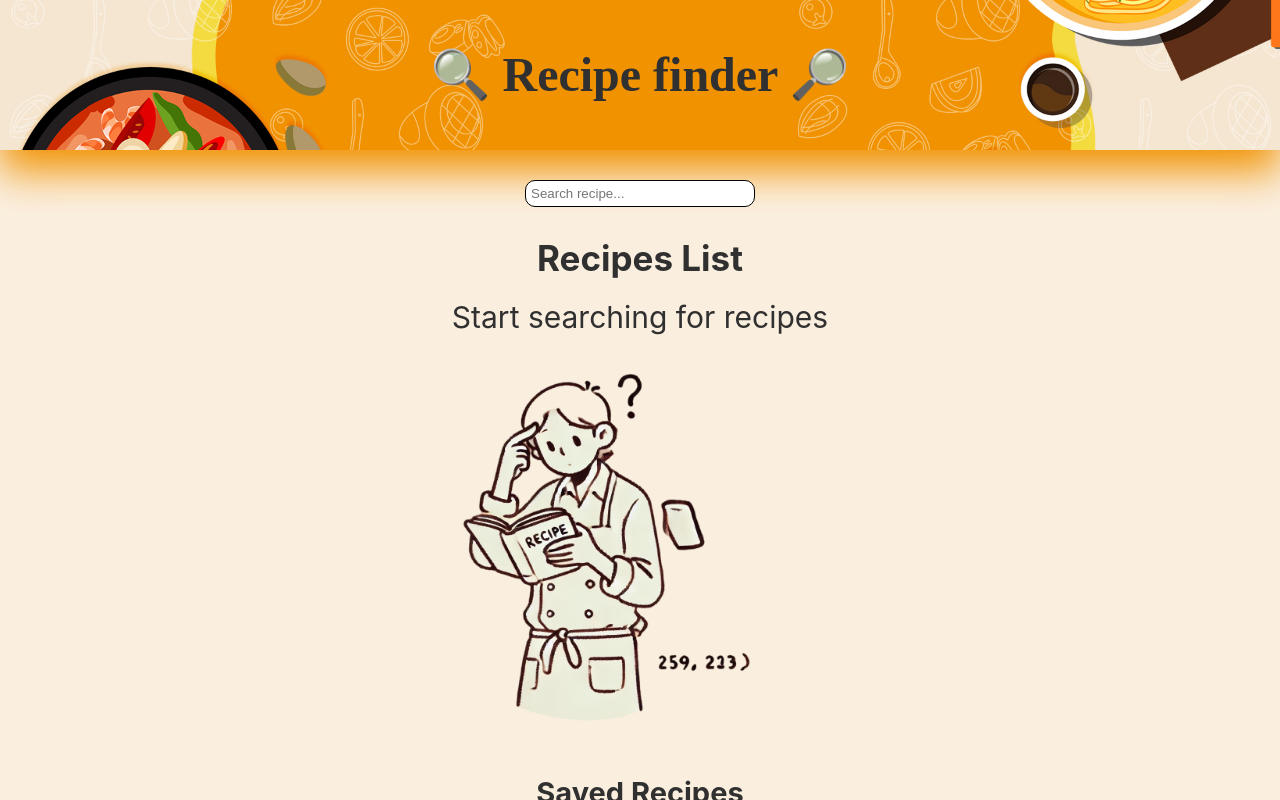
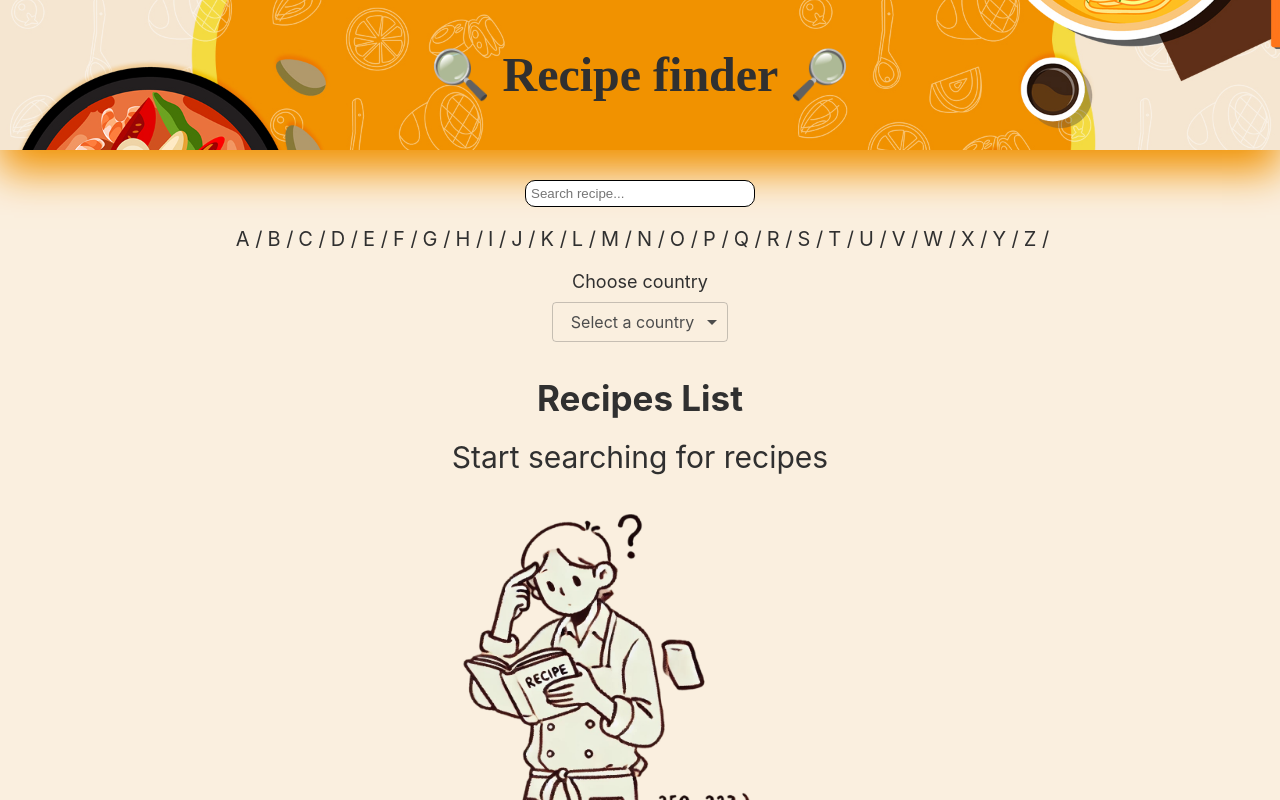
Before and after one commit to W-Pawlik/Recipe-Finder, a React (Create React App) app in the folder recipe-finder/: page / in a window 1280 px wide. Shown: the top 800 px of the page. Built offline with nearby package versions, Linux system fonts and the light colour scheme.

Commit message:
Created Country selection

```diff
--- a/recipe-finder/package.json
+++ b/recipe-finder/package.json
@@ -15,7 +15,9 @@
     "@testing-library/user-event": "^13.5.0",
     "react": "^18.3.1",
     "react-dom": "^18.3.1",
+    "react-flags-select": "^2.2.3",
     "react-scripts": "^5.0.1",
+    "react-select-country-list": "^2.2.3",
     "react-slick": "^0.30.2",
     "slick-carousel": "^1.8.1",
     "web-vitals": "^2.1.4"
--- a/recipe-finder/public/index.html
+++ b/recipe-finder/public/index.html
@@ -24,7 +24,12 @@
       work correctly both with client-side routing and a non-root public URL.
       Learn how to configure a non-root public URL by running `npm run build`.
     -->
-    <title>React App</title>
+    <title>Recipe Finder 🍔🔎</title>
+    <link
+      rel="icon"
+      type="image/x-icon"
+      href="/recipe-finder/src/imgs/Header-bg.jpg"
+    />
   </head>
   <body>
     <noscript>You need to enable JavaScript to run this app.</noscript>
--- a/recipe-finder/src/App.js
+++ b/recipe-finder/src/App.js
@@ -6,6 +6,8 @@
 import Outcome from "./components/Main/Outcome";
 import SavedRecipes from "./components/Main/SavedRecipes";
 import RecipeForm from "./components/Main/RecipeForm";
+import AlphabetBar from "./components/Main/AlphabetBar";
+import CountrySearch from "./components/Main/CountrySearch";
 import { useEffect, useState } from "react";
 
 function App() {
@@ -95,6 +97,17 @@
       <Header />
       <Main>
         <Search query={query} setQuery={setQuery} />
+        <AlphabetBar
+          recipes={recipes}
+          setRecipes={setRecipes}
+          setError={setError}
+          setIsLoading={setIsLoading}
+        />
+        <CountrySearch
+          setRecipes={setRecipes}
+          setError={setError}
+          setIsLoading={setIsLoading}
+        />
         <Outcome
           recipes={recipes}
           isLoading={isLoading}
--- /dev/null
+++ b/recipe-finder/src/components/Main/AlphabetBar.js
@@ -0,0 +1,62 @@
+import { useEffect, useState } from "react";
+
+export default function AlphabetBar({
+  recipes,
+  setRecipes,
+  setError,
+  setIsLoading,
+}) {
+  const [queryLetter, setQuerryLetter] = useState(null);
+
+  function handleSearchRecipe(letter) {
+    setQuerryLetter(letter);
+  }
+
+  useEffect(
+    function () {
+      async function fetchRecipeByLetter() {
+        try {
+          setIsLoading(true);
+          setError("");
+          const res = await fetch(
+            `https://www.themealdb.com/api/json/v1/1/search.php?f=${queryLetter}`
+          );
+
+          if (!res.ok) throw new Error("Problem with fetching recipes");
+
+          const data = await res.json();
+          if (data.meals === null) throw new Error("Recipe not found");
+          setRecipes(data.meals);
+          setError("");
+        } catch (err) {
+          setError(err.message);
+        } finally {
+          setIsLoading(false);
+        }
+      }
+      if (queryLetter === null) return;
+      fetchRecipeByLetter();
+    },
+    [queryLetter, setRecipes, setError, setIsLoading]
+  );
+
+  const alphabet = Array.from({ length: 26 }, (_, i) => {
+    return String.fromCharCode(97 + i);
+  });
+
+  return (
+    <div className="alphabet-container">
+      {alphabet.map((letter, i) => {
+        return (
+          <p
+            key={i}
+            className="letter"
+            onClick={() => handleSearchRecipe(letter)}
+          >
+            {letter.toUpperCase()} /
+          </p>
+        );
+      })}
+    </div>
+  );
+}
--- /dev/null
+++ b/recipe-finder/src/components/Main/CountrySearch.js
@@ -0,0 +1,83 @@
+import { useEffect, useState } from "react";
+import ReactFlagsSelect from "react-flags-select";
+
+const areaOptions = [
+  { code: "US", name: "American" },
+  { code: "GB", name: "British" },
+  { code: "CA", name: "Canadian" },
+  { code: "CN", name: "Chinese" },
+  { code: "HR", name: "Croatian" },
+  { code: "NL", name: "Dutch" },
+  { code: "EG", name: "Egyptian" },
+  { code: "FR", name: "French" },
+  { code: "GR", name: "Greek" },
+  { code: "IN", name: "Indian" },
+  { code: "IE", name: "Irish" },
+  { code: "IT", name: "Italian" },
+  { code: "JM", name: "Jamaican" },
+  { code: "JP", name: "Japanese" },
+  { code: "KE", name: "Kenyan" },
+  { code: "MY", name: "Malaysian" },
+  { code: "MX", name: "Mexican" },
+  { code: "MA", name: "Moroccan" },
+  { code: "PL", name: "Polish" },
+  { code: "PT", name: "Portuguese" },
+  { code: "RU", name: "Russian" },
+  { code: "ES", name: "Spanish" },
+  { code: "TH", name: "Thai" },
+  { code: "TN", name: "Tunisian" },
+  { code: "TR", name: "Turkish" },
+  { code: "VN", name: "Vietnamese" },
+];
+
+export default function CountrySearch({ setRecipes, setError, setIsLoading }) {
+  const [selected, setSelected] = useState("");
+
+  function handleSelect(code) {
+    const selected = areaOptions.find((area) => area.code === code);
+    setSelected(selected.name);
+  }
+
+  useEffect(
+    function () {
+      async function fetchRecByCountry() {
+        try {
+          setIsLoading(true);
+          const res = await fetch(
+            `https://www.themealdb.com/api/json/v1/1/filter.php?a=${selected}`
+          );
+          if (!res.ok) throw new Error("Problem with fetching recipes");
+
+          const data = await res.json();
+          if (data.meals === null) throw new Error("Recipe not found");
+          setRecipes(data.meals);
+          setError("");
+        } catch (err) {
+          setError(err.message);
+        } finally {
+          setIsLoading(false);
+        }
+      }
+
+      if (selected === "") return;
+      fetchRecByCountry();
+    },
+    [selected, setRecipes, setError, setIsLoading]
+  );
+
+  return (
+    <div className="countrySeach">
+      <p>Choose country</p>
+      <ReactFlagsSelect
+        selected={selected}
+        onSelect={handleSelect}
+        searchable
+        countries={areaOptions.map((country) => country.code)}
+        customLabels={areaOptions.reduce((acc, area) => {
+          acc[area.code] = area.name;
+          return acc;
+        }, {})}
+      />
+    </div>
+  );
+}
--- a/recipe-finder/src/components/Main/SavedRecipes.js
+++ b/recipe-finder/src/components/Main/SavedRecipes.js
@@ -1,6 +1,6 @@
 import "slick-carousel/slick/slick.css";
 import "slick-carousel/slick/slick-theme.css";
-import React, { useRef, useState } from "react";
+import React, { useRef, useState, useEffect } from "react";
 import Slider from "react-slick";
 import NoSavedImg from "../../imgs/no-saved-rec.png";
 import Modal from "../ui/Modal/Modal";
@@ -29,6 +29,16 @@
     setIsOpen((prevIsOpen) => !prevIsOpen);
     setModalRec(recipe);
   };
+
+  useEffect(
+    function () {
+      if (!modalRec) return;
+      if (isOpen) document.title = `Recipe | ${modalRec.name}`;
+      console.log(modalRec.name);
+      if (!isOpen) document.title = `Recipe Finder 🍔🔎`;
+    },
+    [modalRec, isOpen]
+  );
 
   function handleRemoveRecipe(recipe) {
     const newSavedRecipes = savedRecipes.filter(
--- a/recipe-finder/src/components/Main/Search.js
+++ b/recipe-finder/src/components/Main/Search.js
@@ -1,4 +1,30 @@
-export default function Search({ query, setQuery, ref }) {
+import { useEffect, useRef } from "react";
+
+export default function Search({ query, setQuery }) {
+  const inputEl = useRef(null);
+
+  useEffect(
+    function () {
+      function callback(e) {
+        if (document.activeElement === inputEl.current && e.code === "Escape") {
+          inputEl.current.blur();
+          return;
+        }
+
+        if (e.code === "Enter") {
+          inputEl.current.focus();
+          setQuery("");
+        }
+      }
+      document.addEventListener("keydown", callback);
+
+      return function () {
+        document.removeEventListener("keydown", callback);
+      };
+    },
+    [setQuery]
+  );
+
   return (
     <input
       className="search"
@@ -6,7 +32,7 @@
       placeholder="Search recipe..."
       value={query}
       onChange={(e) => setQuery(e.target.value)}
-      ref={ref}
+      ref={inputEl}
     ></input>
   );
 }
--- a/recipe-finder/src/components/Main/main.css
+++ b/recipe-finder/src/components/Main/main.css
@@ -276,3 +276,24 @@
 .cos {
   flex-direction: row;
 }
+
+.alphabet-container {
+  display: flex;
+  margin-top: 2rem;
+  font-size: 2rem;
+}
+
+.letter {
+  cursor: pointer;
+  margin-left: 0.5rem;
+}
+
+.countrySeach {
+  margin-top: 2rem;
+  font-size: 1.8rem;
+  text-align: center;
+}
+
+.countrySeach p {
+  margin-bottom: 1rem;
+}
--- a/recipe-finder/src/components/ui/Modal/Modal.js
+++ b/recipe-finder/src/components/ui/Modal/Modal.js
@@ -1,3 +1,4 @@
+import { useEffect } from "react";
 import "../Modal/modal.css";
 
 export default function Modal({ setIsOpen, isOpen, recipe }) {
```
Also changed, not shown: recipe-finder/src/imgs/error.png (added), 1 other file (tests, documents, lock files or other folders).
